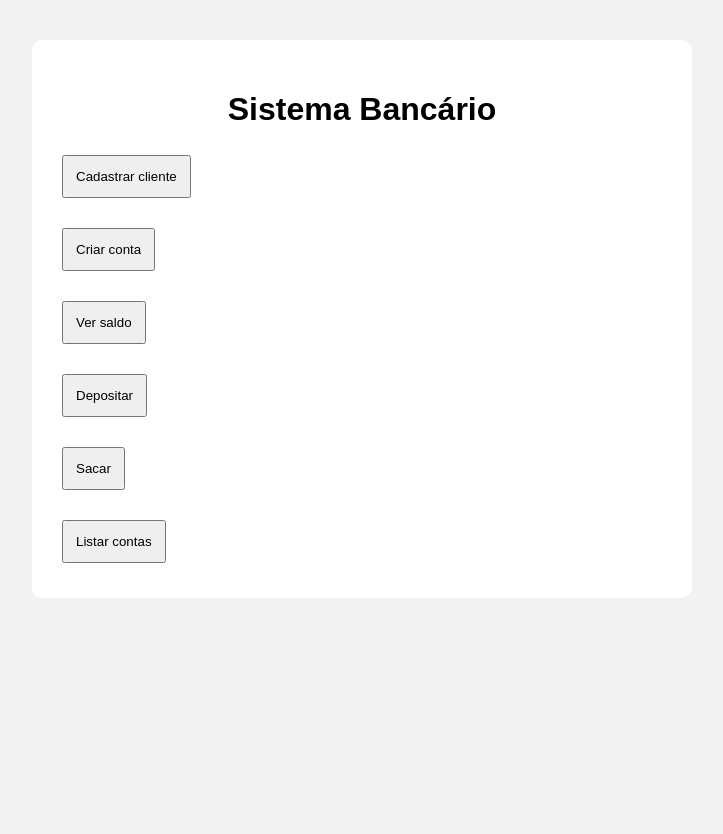
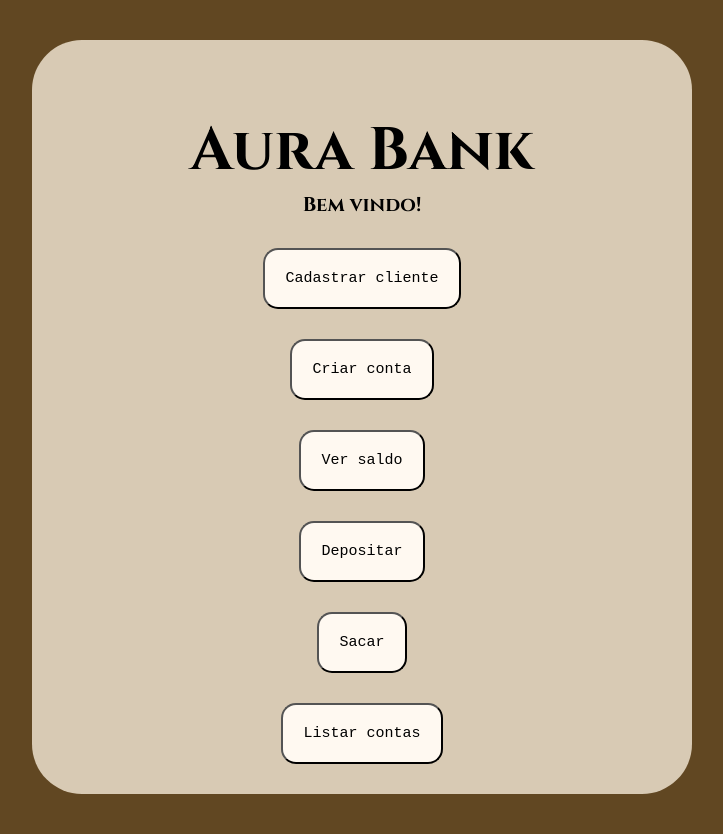
Before and after one commit to Ruan-Oceano/AuraBank, a Flask app: page / in a window 1280 px wide. Shown: the whole page, without its empty margins (278-1001 px from the left). Before the commit the page ends 598 px from the top, so only its background shows below. Run offline with Flask 3, Linux system fonts and the light colour scheme; some web fonts are replaced.

Commit message:
Código refatorado para POO

```diff
--- a/AuraBank.py
+++ b/AuraBank.py
@@ -1,66 +1,76 @@
-clientes = []
-contas = {}
+class Cliente:
+    def __init__(self, nome, cpf, telefone, email):
+        self.nome = nome
+        self.cpf = cpf
+        self.telefone = telefone
+        self.email = email
 
+class Conta:
+    def __init__(self, numero_conta, cpf_cliente):
+        self.numero_conta = numero_conta
+        self.cpf_cliente = cpf_cliente
+        self.saldo = 0.0
 
-def cadastrar_cliente(nome, cpf, telefone, email):
+    def depositar(self, valor):
+        if valor <= 0:
+            return False
 
-    novo_cliente = {
-        "nome": nome,
-        "cpf": cpf,
-        "telefone": telefone,
-        "email": email
-    }
+        self.saldo += valor
+        return True
 
-    clientes.append(novo_cliente)
+    def sacar(self, valor):
+        if valor <= 0:
+            return False
 
-    return True
+        self.saldo -= valor
+        return True
 
+    def ver_saldo(self):
+        return self.saldo
 
-def criar_conta(numero_conta, cpf_cliente):
+class Banco:
+    def __init__(self):
 
-    if numero_conta in contas:
-        return False
+        self.clientes = {}
+        self.contas = {}
 
-    contas[numero_conta] = {
-        "cpf_cliente": cpf_cliente,
-        "saldo": 0.0
-    }
+    def cadastrar_cliente(self, nome, cpf, telefone, email):
+        if cpf in self.clientes:
+            return False
 
-    return True
+        novo_cliente = Cliente(nome, cpf, telefone, email)
+        self.clientes[cpf] = novo_cliente
 
+        return True
 
-def ver_saldo(numero_conta):
+    def criar_conta(self, numero_conta, cpf_cliente):
+        if numero_conta in self.contas:
+            return False
 
-    if numero_conta in contas:
-        return contas[numero_conta]
+        if cpf_cliente not in self.clientes:
+            return False
 
-    return None
+        nova_conta = Conta(numero_conta, cpf_cliente)
+        self.contas[numero_conta] = nova_conta
 
+        return True
 
-def depositar(numero_conta, valor):
+    def depositar(self, numero_conta, valor):
 
-    if numero_conta not in contas:
-        return False
+        conta = self.contas.get(numero_conta)
 
-    if valor <= 0:
-        return False
+        if conta is None:
+            return False
 
-    contas[numero_conta]["saldo"] += valor
+        return conta.depositar(valor)
 
-    return True
+    def sacar(self, numero_conta, valor):
+        conta = self.contas.get(numero_conta)
 
+        if conta is None:
+            return False
 
-def sacar(numero_conta, valor):
+        return conta.sacar(valor)
 
-    if numero_conta not in contas:
-        return False
-
-    if valor <= 0:
-        return False
-
-    if valor > contas[numero_conta]["saldo"]:
-        return False
-
-    contas[numero_conta]["saldo"] -= valor
-
-    return True
+    def ver_saldo(self, numero_conta):
+        return self.contas.get(numero_conta)
--- a/app.py
+++ b/app.py
@@ -1,6 +1,8 @@
 from flask import Flask, render_template, request, redirect
 
-import AuraBank
+from AuraBank import Banco
+
+banco = Banco()
 
 app = Flask(__name__)
 
@@ -18,7 +20,7 @@ def cadastrar_cliente ():
         telefone = request.form["telefone"]
         email = request.form["email"]
 
-        AuraBank.cadastrar_cliente(
+        banco.cadastrar_cliente(
             nome,
             cpf,
             telefone,
@@ -40,7 +42,7 @@ def criar_conta ():
         numero_conta = request.form["numero_conta"]
         cpf_cliente = request.form["cpf_cliente"]
 
-        sucesso = AuraBank.criar_conta(
+        sucesso = banco.criar_conta(
             numero_conta,
             cpf_cliente
         )
@@ -65,7 +67,7 @@ def saldo():
 
         numero_conta = request.form["numero_conta"]
 
-        conta = AuraBank.ver_saldo(numero_conta)
+        conta = banco.ver_saldo(numero_conta)
 
         if conta is None:
             mensagem = "Conta não encontrada."
@@ -87,7 +89,7 @@ def depositar():
 
         valor = float(request.form["valor"])
 
-        sucesso = AuraBank.depositar(
+        sucesso = banco.depositar(
             numero_conta,
             valor
         )
@@ -115,7 +117,7 @@ def sacar():
 
         valor = float(request.form["valor"])
 
-        sucesso = AuraBank.sacar(
+        sucesso = banco.sacar(
             numero_conta,
             valor
         )
@@ -136,7 +138,7 @@ def listar_contas():
 
     return render_template(
         "contas.html",
-        contas = AuraBank.contas
+        contas = banco.contas
     )
 
 if __name__ == "__main__":
--- a/static/style.css
+++ b/static/style.css
@@ -1,6 +1,6 @@
 body {
-    font-family: Arial, sans-serif;
-    background-color: #f2f2f2;
+    font-family: fantasy;
+    background-color: #614722;
     margin: 0;
     padding: 40px;
 }
@@ -8,13 +8,24 @@ body {
 .container {
     max-width: 600px;
     margin: auto;
-    background-color: white;
+    background-color: rgb(216, 202, 180);
     padding: 30px;
-    border-radius: 10px;
+    border-radius: 50px;
 }
 
 h1 {
+    font-family: "Cinzel", serif;
     text-align: center;
+    font-size: 60px;
+    margin-bottom: 0;
+}
+
+h3 {
+    font-family: "Cinzel", serif;
+    text-align: center;
+    font-size: 20px;
+    margin-top: 0;
+    margin-bottom: 20px;
 }
 
 form {
@@ -28,15 +39,26 @@ input {
     font-size: 16px;
 }
 
+button:hover{
+    background-color: rgb(98, 190, 120);
+}
+
 button {
-    padding: 12px;
+    padding: 20px;
     margin: 5px 0;
     cursor: pointer;
+    background-color: rgb(255, 249, 241);
+    border-radius: 15px;
+    font-size: 15px;
+    margin-top: 10px;
+    margin-bottom: 0;
+    font-family: 'Courier New', Courier, monospace;
 }
 
 a {
     display: block;
     margin-top: 20px;
+    text-align: center;
 }
 
 table {
@@ -46,7 +68,7 @@ table {
 
 th,
 td {
-    border: 1px solid #ccc;
+    border: 1px solid #ffffff;
     padding: 10px;
     text-align: left;
 }
--- a/templates/index.html
+++ b/templates/index.html
@@ -2,8 +2,13 @@
 <html lang="pt-BR">
 
 <head>
+    <link rel="preconnect" href="https://fonts.googleapis.com">
+    <link rel="preconnect" href="https://fonts.gstatic.com" crossorigin>
+
+    <link href="https://fonts.googleapis.com/css2?family=Bebas+Neue&family=Cinzel:wght@600;700&family=Rye&display=swap" rel="stylesheet">
+
     <meta charset="UTF-8">
-    <title>Banco</title>
+    <title>Aura Bank</title>
 
     <link rel="stylesheet"
           href="{{ url_for('static', filename='style.css') }}">
@@ -13,7 +18,8 @@
 
     <div class="container">
 
-        <h1>Sistema Bancário</h1>
+        <h1>Aura Bank</h1>
+        <h3>Bem vindo!</h3>
 
         <a href="/cadastrar-cliente">
             <button>Cadastrar cliente</button>
```
